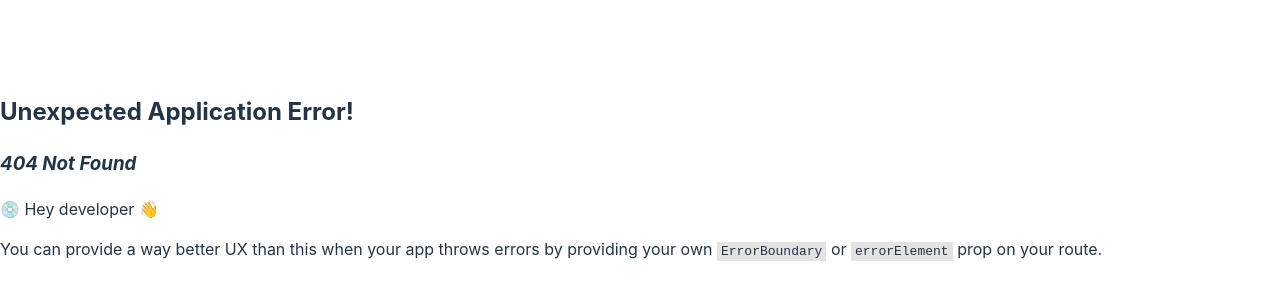
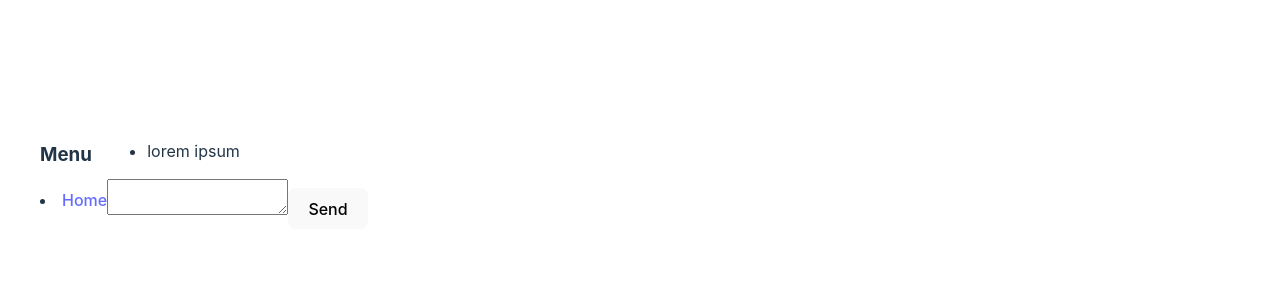
Before and after one commit to tgnlex/react-chat-app, a React (Vite) app: page /chat in a window 1280 px wide. Before the commit this address had no page. Shown: the part 224-524 px from the top of the page. Built offline with nearby package versions, Linux system fonts and the light colour scheme.

Commit message:
built vhat

```diff
--- /dev/null
+++ b/src/app/Chat.tsx
@@ -0,0 +1,27 @@
+import { Layout } from "./components/Layout";
+// Dummy messages to use until server is set up
+const messages = [
+  { id: 1, content: 'lorem ipsum'}
+]
+
+const Chat = () => {
+  return (
+    <Layout>
+      <main id='chat'>
+        <div id="chat-window">
+          <ul>
+          {messages.map((message) => (
+            <li key={message.id}>{message.content}</li>
+          ))}
+          </ul>
+        </div>
+        <form id="message-form" method="post" action='localhost:4000/messages/new'>
+          <textarea id="input-box" cols={20}/>
+          <button id='send-btn' type='submit'>Send</button>
+        </form>
+      </main>
+    </Layout>
+  )
+}
+
+export {Chat};
--- /dev/null
+++ b/src/app/Home.tsx
@@ -0,0 +1,17 @@
+
+import {Link} from 'react-router-dom'
+import { Layout } from './components/Layout';
+function Home() {
+  return (
+    <Layout>
+      <main>
+        <h1>Welcome</h1>
+        <p>First time ?</p>
+        <Link to='/register'>Click here to signup!</Link>
+      </main>
+    </Layout>
+
+  )
+}
+
+export {Home};
--- a/src/app/Main.tsx
+++ /dev/null
@@ -1,19 +0,0 @@
-import { Row } from "./components/ui/row";
-import {Sidebar} from './components/sidebar.tsx';
-import {routes} from '../routes.ts';
-
-function Main() {
-  return (
-    <>
-    <header>
-
-    </header>
-    <Row>
-      <Sidebar routes={routes} />
-      <main>Main</main>
-    </Row>
-  </>
-  )
-}
-
-export {Main};
--- /dev/null
+++ b/src/app/Register.tsx
@@ -0,0 +1,24 @@
+import {Layout} from './components/Layout';
+function Register() {
+  return (
+    <Layout>
+    <main>
+      <h1>Register</h1>
+      <form>
+        <label htmlFor=""></label>
+        <input name='nick' id="nickname" type="text" />
+        <label htmlFor=""></label>
+        <input name='email' id='email'   type="email" />
+        <label htmlFor=""></label>
+        <input name='age' id='age' type='number'/>
+        <label htmlFor=""></label>
+        <input name='pass1' id="password" type="password" />
+        <label htmlFor=""></label>
+        <input name='pass2' id='password2' type="password" />
+      </form>
+    </main>
+    </Layout>
+  )
+}
+
+export {Register};
--- /dev/null
+++ b/src/app/components/Layout.tsx
@@ -0,0 +1,21 @@
+import type {PropsWithChildren } from "react";
+import {Sidebar} from './sidebar.tsx';
+import { Row } from "./ui/row.tsx";
+import {routes} from '../../routes.ts';
+// JSX
+const Layout = (props: PropsWithChildren) => {
+  return (
+    <>
+      <header>
+
+      </header>
+      <Row>
+        <Sidebar routes={routes} />
+        <>
+          {props.children}
+        </>
+      </Row>
+    </>
+  )
+}
+export {Layout};
```
Also changed, not shown: src/router.tsx (+6 -3 lines), src/app/components/Header.tsx (added).
